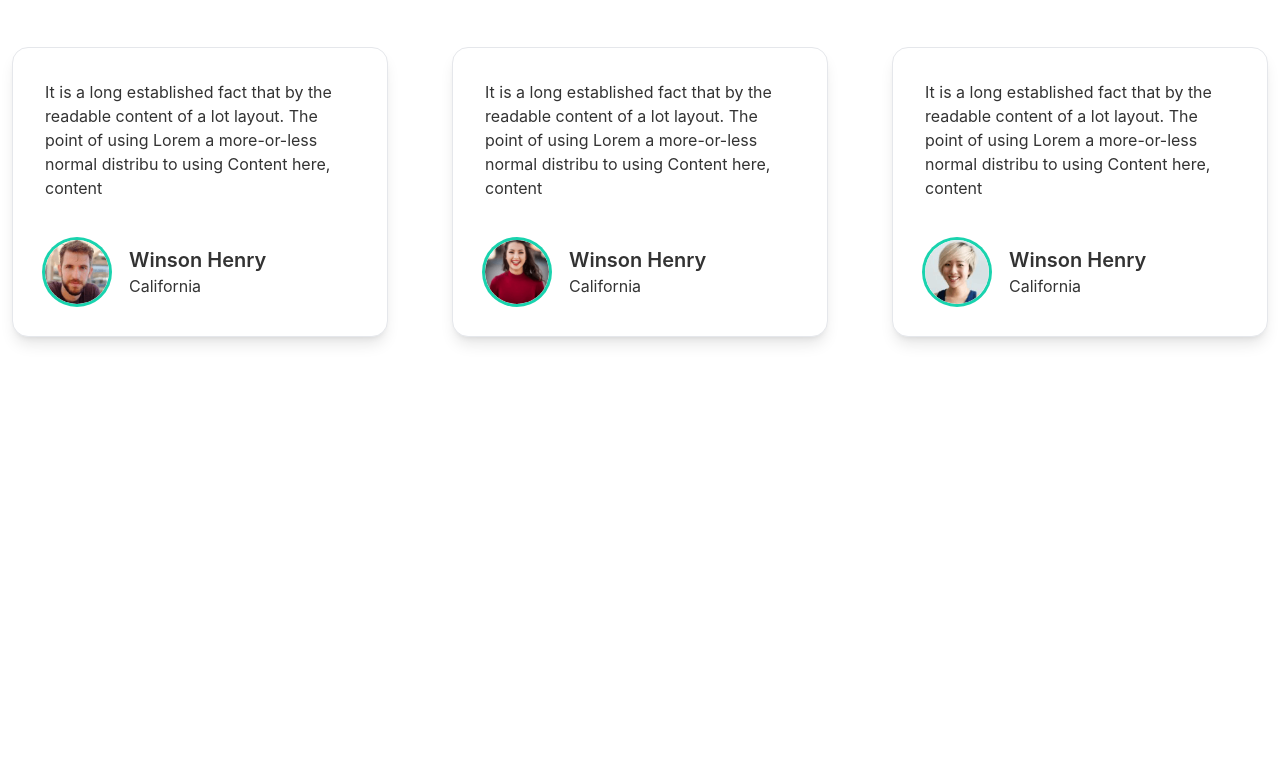
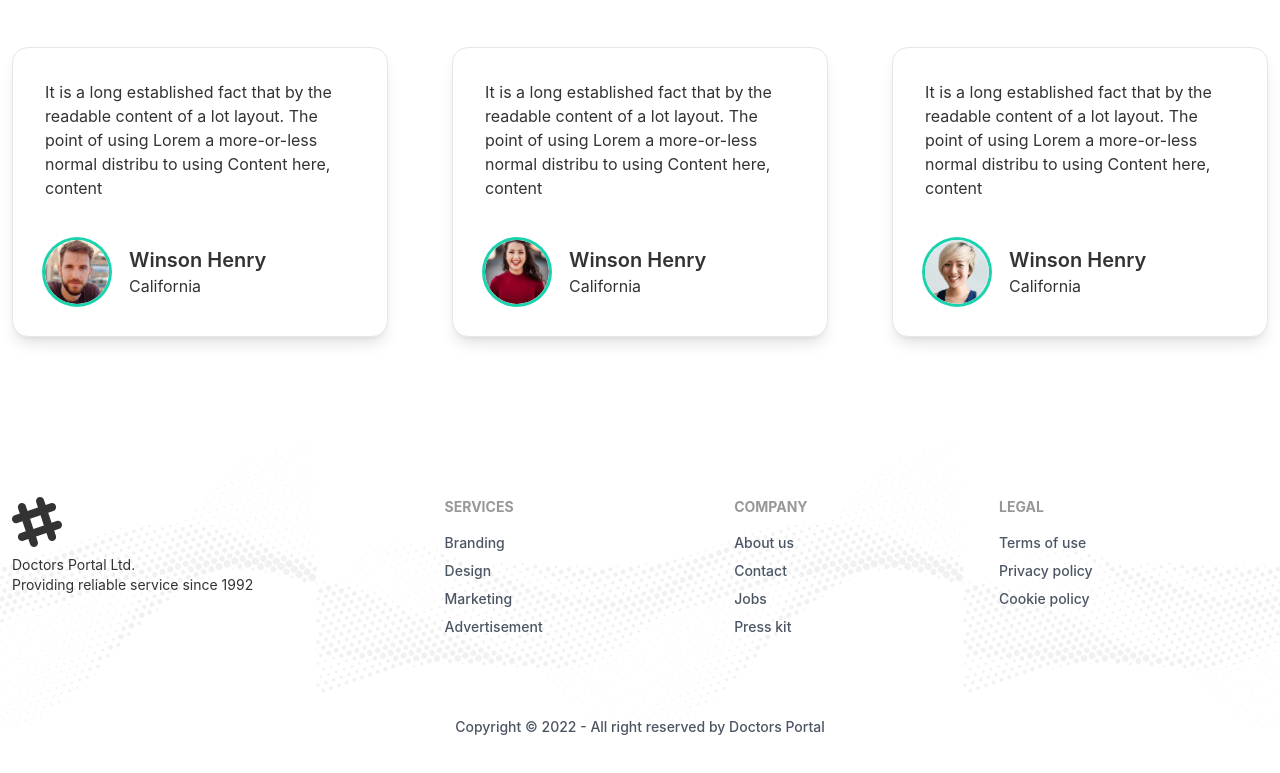
Before and after one commit to devnoman01/doctors-portal-client, a React (Create React App) app: page / in a window 1280 px wide. Shown: the part 3003-3776 px from the top of the page. Before the commit the page ends 3436 px from the top, so only its background shows below. Built offline with nearby package versions, Linux system fonts and the light colour scheme.

Commit message:
footer section complete

```diff
--- a/src/Components/Footer.js
+++ b/src/Components/Footer.js
@@ -1,61 +1,83 @@
-// import React from "react";
-// import footer from "../assets/images/footer.png";
+import React from "react";
+import footer from "../assets/images/footer.png";
 
-// const Footer = () => {
-//   return (
-//     <footer
-//       style={{
-//         background: `url(${footer})`,
-//         backgroundSize: "contain",
-//         backgroundPosition: "top",
-//       }}
-//       className=""
-//     >
-//       <div className="container mx-auto footer px-3 pt-16">
-//         <div>
-//           <svg
-//             width="50"
-//             height="50"
-//             viewBox="0 0 24 24"
-//             xmlns="http://www.w3.org/2000/svg"
-//             fillRule="evenodd"
-//             clipRule="evenodd"
-//             className="fill-current"
-//           >
-//             <path d="M22.672 15.226l-2.432.811.841 2.515c.33 1.019-.209 2.127-1.23 2.456-1.15.325-2.148-.321-2.463-1.226l-.84-2.518-5.013 1.677.84 2.517c.391 1.203-.434 2.542-1.831 2.542-.88 0-1.601-.564-1.86-1.314l-.842-2.516-2.431.809c-1.135.328-2.145-.317-2.463-1.229-.329-1.018.211-2.127 1.231-2.456l2.432-.809-1.621-4.823-2.432.808c-1.355.384-2.558-.59-2.558-1.839 0-.817.509-1.582 1.327-1.846l2.433-.809-.842-2.515c-.33-1.02.211-2.129 1.232-2.458 1.02-.329 2.13.209 2.461 1.229l.842 2.515 5.011-1.677-.839-2.517c-.403-1.238.484-2.553 1.843-2.553.819 0 1.585.509 1.85 1.326l.841 2.517 2.431-.81c1.02-.33 2.131.211 2.461 1.229.332 1.018-.21 2.126-1.23 2.456l-2.433.809 1.622 4.823 2.433-.809c1.242-.401 2.557.484 2.557 1.838 0 .819-.51 1.583-1.328 1.847m-8.992-6.428l-5.01 1.675 1.619 4.828 5.011-1.674-1.62-4.829z"></path>
-//           </svg>
-//           <p>
-//             Doctors Portl Ltd.
-//             <br />
-//             Providing reliable tech since 1992
-//           </p>
-//         </div>
-//         <div>
-//           <span className="footer-title">Services</span>
-//           <a className="link link-hover">Branding</a>
-//           <a className="link link-hover">Design</a>
-//           <a className="link link-hover">Marketing</a>
-//           <a className="link link-hover">Advertisement</a>
-//         </div>
-//         <div>
-//           <span className="footer-title">Company</span>
-//           <a className="link link-hover">About us</a>
-//           <a className="link link-hover">Contact</a>
-//           <a className="link link-hover">Jobs</a>
-//           <a className="link link-hover">Press kit</a>
-//         </div>
-//         <div>
-//           <span className="footer-title">Legal</span>
-//           <a className="link link-hover">Terms of use</a>
-//           <a className="link link-hover">Privacy policy</a>
-//           <a className="link link-hover">Cookie policy</a>
-//         </div>
-//       </div>
-//       <div className="text-center text-sm mt-20 mb-10">
-//         <p>Copyright © 2022 - All right reserved by Doctors Portal</p>
-//       </div>
-//     </footer>
-//   );
-// };
+const Footer = () => {
+  return (
+    <footer
+      style={{
+        background: `url(${footer})`,
+        backgroundSize: "contain",
+        backgroundPosition: "top",
+      }}
+      className=""
+    >
+      <div className="container mx-auto footer px-3 pt-16">
+        <div>
+          <svg
+            width="50"
+            height="50"
+            viewBox="0 0 24 24"
+            xmlns="http://www.w3.org/2000/svg"
+            fillRule="evenodd"
+            clipRule="evenodd"
+            className="fill-current"
+          >
+            <path d="M22.672 15.226l-2.432.811.841 2.515c.33 1.019-.209 2.127-1.23 2.456-1.15.325-2.148-.321-2.463-1.226l-.84-2.518-5.013 1.677.84 2.517c.391 1.203-.434 2.542-1.831 2.542-.88 0-1.601-.564-1.86-1.314l-.842-2.516-2.431.809c-1.135.328-2.145-.317-2.463-1.229-.329-1.018.211-2.127 1.231-2.456l2.432-.809-1.621-4.823-2.432.808c-1.355.384-2.558-.59-2.558-1.839 0-.817.509-1.582 1.327-1.846l2.433-.809-.842-2.515c-.33-1.02.211-2.129 1.232-2.458 1.02-.329 2.13.209 2.461 1.229l.842 2.515 5.011-1.677-.839-2.517c-.403-1.238.484-2.553 1.843-2.553.819 0 1.585.509 1.85 1.326l.841 2.517 2.431-.81c1.02-.33 2.131.211 2.461 1.229.332 1.018-.21 2.126-1.23 2.456l-2.433.809 1.622 4.823 2.433-.809c1.242-.401 2.557.484 2.557 1.838 0 .819-.51 1.583-1.328 1.847m-8.992-6.428l-5.01 1.675 1.619 4.828 5.011-1.674-1.62-4.829z"></path>
+          </svg>
+          <p>
+            Doctors Portal Ltd.
+            <br />
+            Providing reliable service since 1992
+          </p>
+        </div>
+        <div>
+          <span className="footer-title">Services</span>
+          <a className="link no-underline font-medium text-gray-600 hover:text-secondary">
+            Branding
+          </a>
+          <a className="link no-underline font-medium text-gray-600 hover:text-secondary">
+            Design
+          </a>
+          <a className="link no-underline font-medium text-gray-600 hover:text-secondary">
+            Marketing
+          </a>
+          <a className="link no-underline font-medium text-gray-600 hover:text-secondary">
+            Advertisement
+          </a>
+        </div>
+        <div>
+          <span className="footer-title">Company</span>
+          <a className="link no-underline font-medium text-gray-600 hover:text-secondary">
+            About us
+          </a>
+          <a className="link no-underline font-medium text-gray-600 hover:text-secondary">
+            Contact
+          </a>
+          <a className="link no-underline font-medium text-gray-600 hover:text-secondary">
+            Jobs
+          </a>
+          <a className="link no-underline font-medium text-gray-600 hover:text-secondary">
+            Press kit
+          </a>
+        </div>
+        <div>
+          <span className="footer-title">Legal</span>
+          <a className="link no-underline font-medium text-gray-600 hover:text-secondary">
+            Terms of use
+          </a>
+          <a className="link no-underline font-medium text-gray-600 hover:text-secondary">
+            Privacy policy
+          </a>
+          <a className="link no-underline font-medium text-gray-600 hover:text-secondary">
+            Cookie policy
+          </a>
+        </div>
+      </div>
+      <div className="text-center text-gray-600 font-medium text-sm mt-20 mb-10">
+        <p>Copyright © 2022 - All right reserved by Doctors Portal</p>
+      </div>
+    </footer>
+  );
+};
 
-// export default Footer;
+export default Footer;
--- a/src/Pages/Home/Home.js
+++ b/src/Pages/Home/Home.js
@@ -17,7 +17,7 @@
       <ServiceDescription />
       <MakeAppointment />
       <Testimonials />
-      {/* <Footer /> */}
+      <Footer />
     </div>
   );
 };
```
